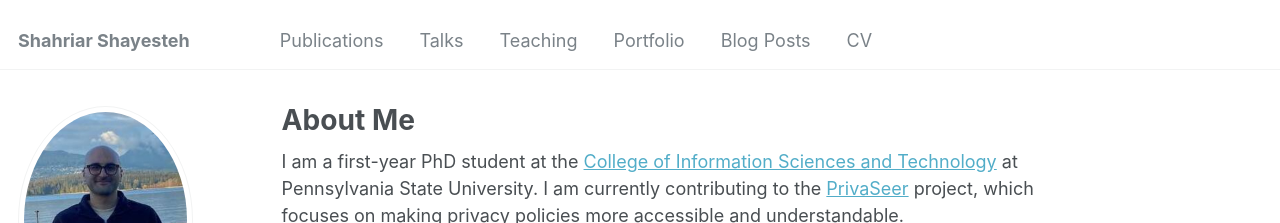
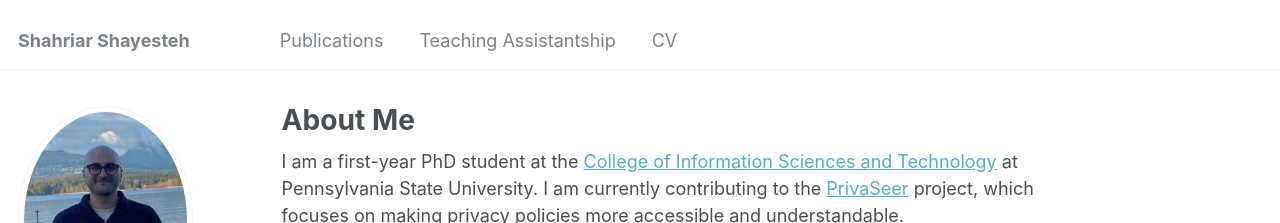
Before and after one commit to shahriarshayesteh/shahriarshayesteh.github.io, a Jekyll site: the page built from _pages/about.md, in a window 1280 px wide. Shown: the top 223 px of the page. Built offline with Jekyll 4.4.1, drawn with Linux system fonts in a browser that asks for light colours; some web fonts are replaced; some of the changed lines change nothing that is shown.

Commit message:
Update navigation.yml

```diff
--- a/_data/navigation.yml
+++ b/_data/navigation.yml
@@ -3,17 +3,17 @@ main:
   - title: "Publications"
     url: /publications/
 
-  - title: "Talks"
-    url: /talks/
+  # - title: "Talks"
+  #   url: /talks/
 
-  - title: "Teaching"
-    url: /teaching assistanship/
+  - title: "Teaching Assistantship"
+    url: /teaching assistantship/
 
-  - title: "Portfolio"
-    url: /portfolio/
+  # - title: "Portfolio"
+  #   url: /portfolio/
 
-  - title: "Blog Posts"
-    url: /year-archive/
+  # - title: "Blog Posts"
+  #   url: /year-archive/
 
   - title: "CV"
     url: /cv/
```
